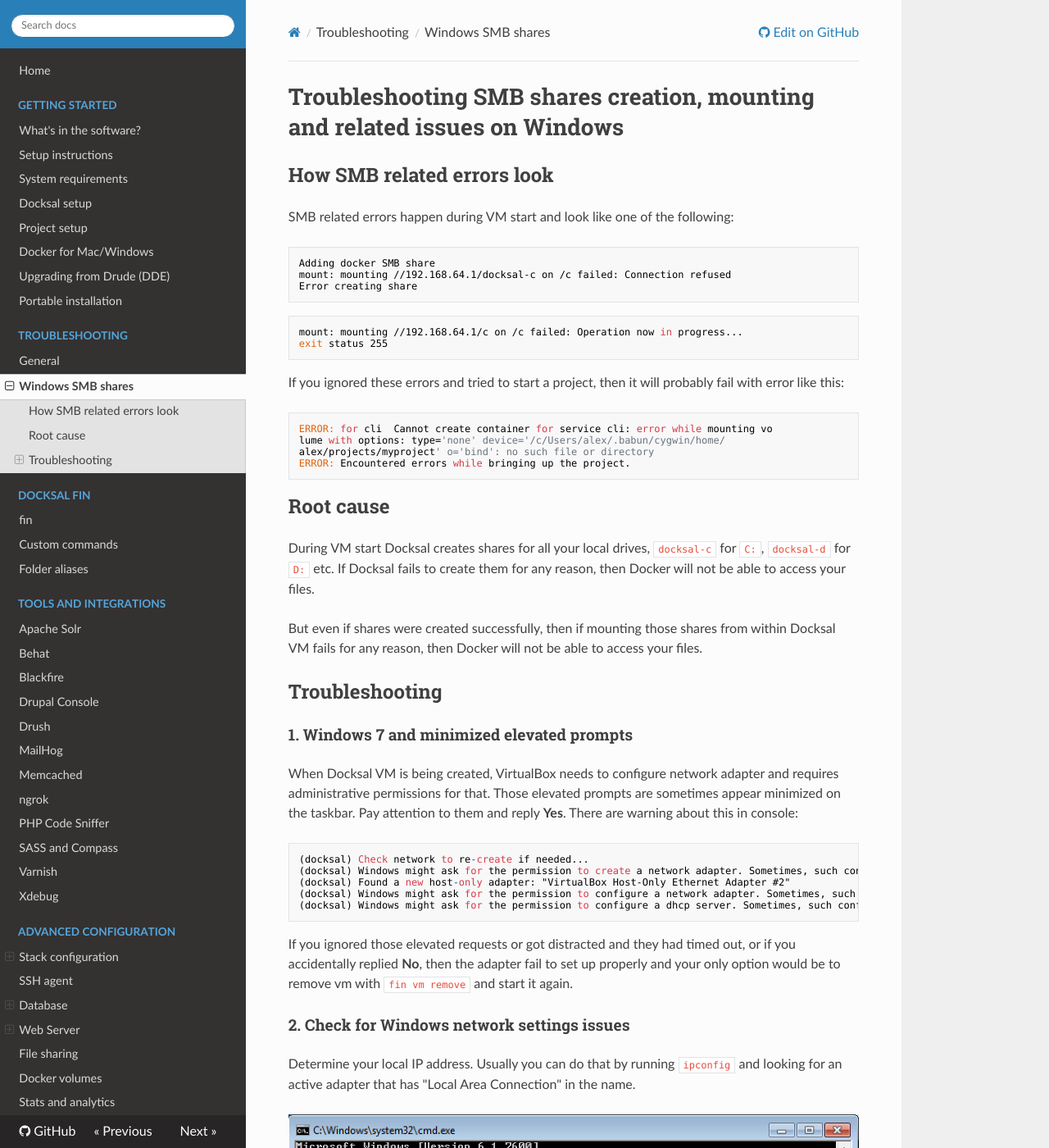
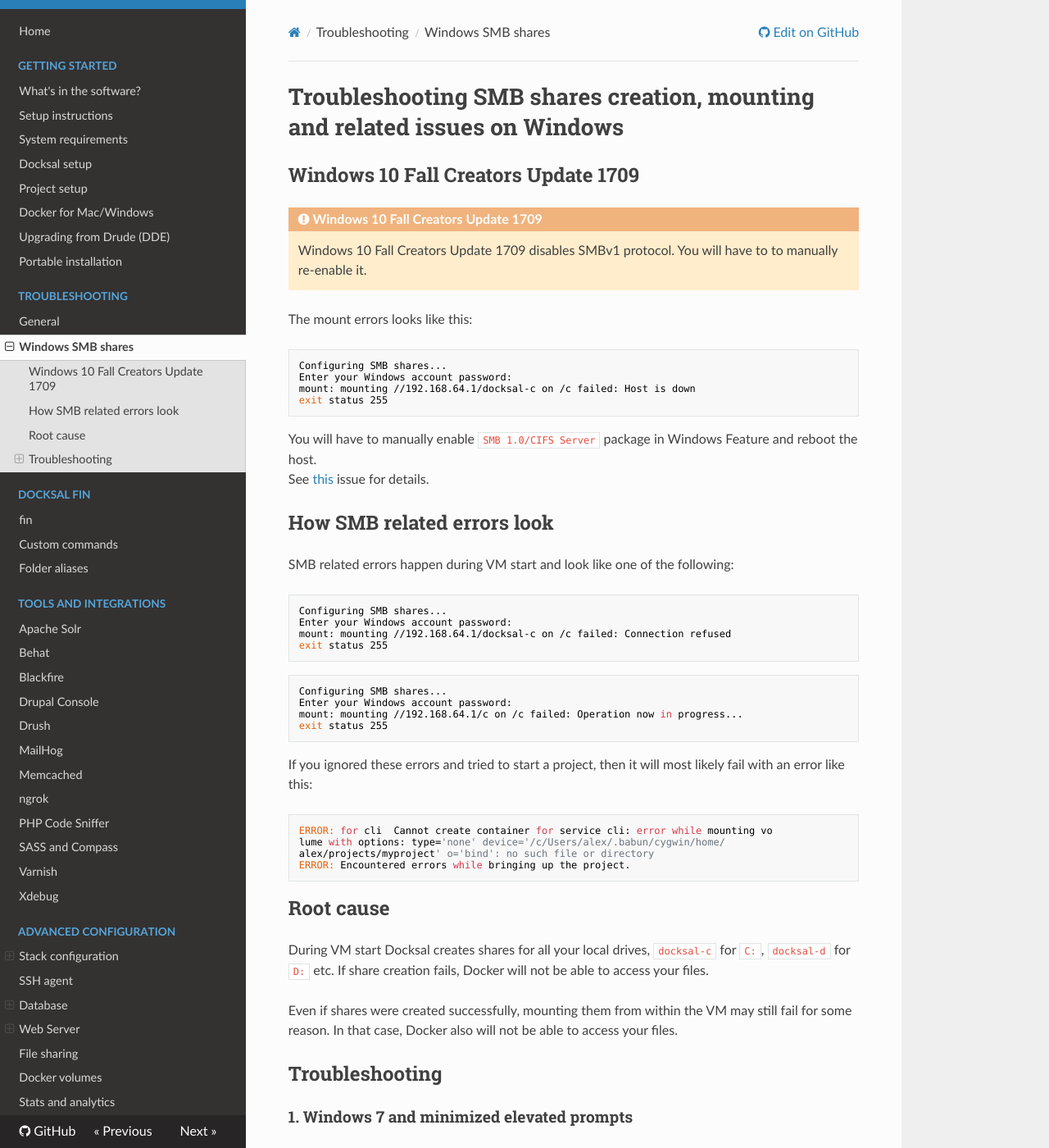
Before and after one commit to docksal/docksal, an MkDocs documentation site: the page built from docs/troubleshooting-smb.md, in a window 1280 px wide and 1400 px high. Shown: the whole window at 82% size. Built offline with MkDocs 1.6.1, drawn with Linux system fonts in a browser that asks for light colours; nearby versions of some CDN libraries; old or Windows-style settings are respelled for this version of MkDocs.

Commit message:
Documented SMBv1 issues on Windows 10 Fall Creators Update 1709
#382

````diff
--- a/docs/troubleshooting-smb.md
+++ b/docs/troubleshooting-smb.md
@@ -1,21 +1,41 @@
 # Troubleshooting SMB shares creation, mounting and related issues on Windows
+
+## Windows 10 Fall Creators Update 1709
+
+!!! warning "Windows 10 Fall Creators Update 1709"
+    Windows 10 Fall Creators Update 1709 disables SMBv1 protocol. You will have to to manually re-enable it.
+
+The mount errors looks like this:
+
+```
+Configuring SMB shares...
+Enter your Windows account password:
+mount: mounting //192.168.64.1/docksal-c on /c failed: Host is down
+exit status 255
+```
+
+You will have to manually enable `SMB 1.0/CIFS Server` package in Windows Feature and reboot the host.
+See [this](https://github.com/docksal/docksal/issues/382) issue for details.
 
 ## How SMB related errors look
 
 SMB related errors happen during VM start and look like one of the following:
 
 ```
-Adding docker SMB share
+Configuring SMB shares...
+Enter your Windows account password:
 mount: mounting //192.168.64.1/docksal-c on /c failed: Connection refused
-Error creating share
+exit status 255
 ```
 
 ```
+Configuring SMB shares...
+Enter your Windows account password:
 mount: mounting //192.168.64.1/c on /c failed: Operation now in progress...
 exit status 255
 ```
 
-If you ignored these errors and tried to start a project, then it will probably fail with error like this:
+If you ignored these errors and tried to start a project, then it will most likely fail with an error like this:
 
 ```
 ERROR: for cli  Cannot create container for service cli: error while mounting vo
@@ -26,12 +46,11 @@ ERROR: Encountered errors while bringing up the project.
 
 ## Root cause
 
-During VM start Docksal creates shares for all your local drives, `docksal-c` for `C:`,
-`docksal-d` for `D:` etc. If Docksal fails to create them for any reason,
-then Docker will not be able to access your files.
+During VM start Docksal creates shares for all your local drives, `docksal-c` for `C:`, `docksal-d` for `D:` etc.
+If share creation fails, Docker will not be able to access your files.
 
-But even if shares were created successfully, then if mounting those shares from within Docksal VM fails
-for any reason, then Docker will not be able to access your files.
+Even if shares were created successfully, mounting them from within the VM may still fail for some reason.
+In that case, Docker also will not be able to access your files.
 
 ## Troubleshooting
 
````
Also changed, not shown: 1 other file.
